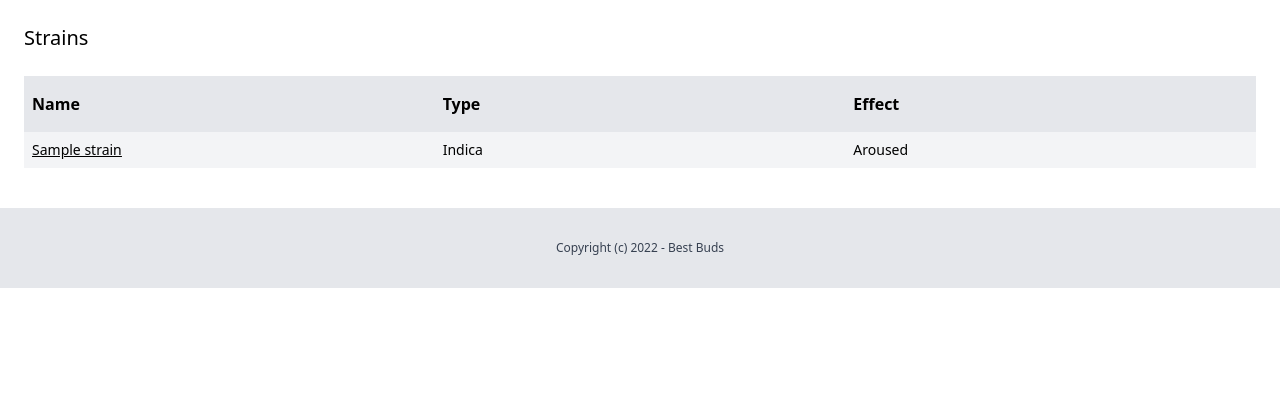
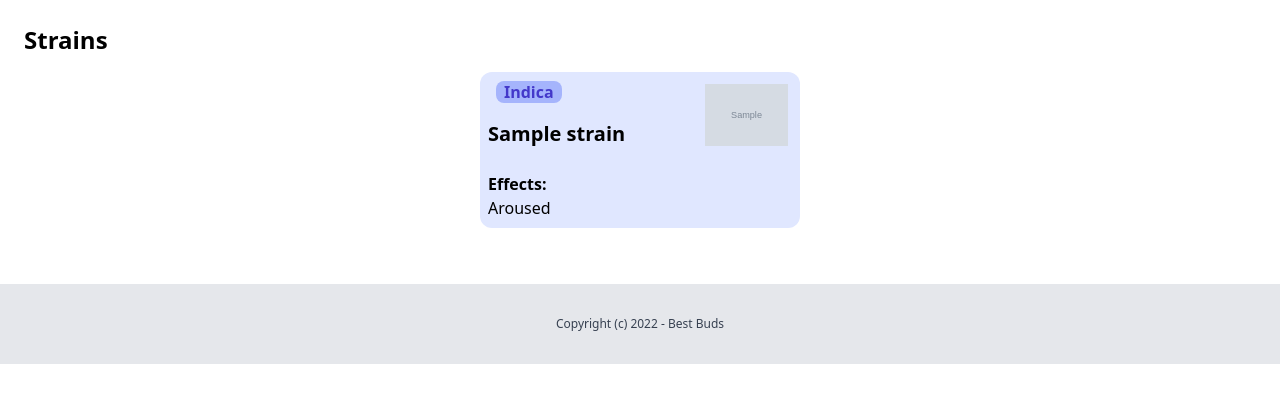
Before and after one commit to Troxed/BestBuds, a Django app: page /strains/ in a window 1280 px wide. Shown: the part 80-483 px from the top of the page. Run offline with Django 4.2, Linux system fonts and the light colour scheme; tables that the repository leaves empty hold one stand-in row (values such as "Sample post"); grey boxes marked "Sample" are stand-in pictures; some libraries are stand-ins or nearby versions.

Commit message:
Changed strain list page style

```diff
--- a/strains/templates/strains/strain_list.html
+++ b/strains/templates/strains/strain_list.html
@@ -4,29 +4,43 @@
 
 {% block content %}
     <div class="py-6 px-6">
-        <h1 class="mb-4 text-xl">Strains</h1>
+        <h1 class="mb-4 text-2xl font-bold">Strains</h1>
 
 
-            {% if strains %}
-            <div class="mt-6 flex justify-between">
-                <p class="py-4 px-2 bg-gray-200 font-semibold w-full">Name</p>
-                <p class="py-4 px-2 bg-gray-200 font-semibold w-full">Type</p>
-                <p class="py-4 px-2 bg-gray-200 font-semibold w-full">Effect</p>
-            </div>
-
+        {% if strains %}
             {% for strain in strains %}
                 {% if strain.stock != "gone_forever" and strain.stock != "out_of_stock" %}
-                    <div class="flex justify-between text-sm">
-                        <p class="py-2 px-2 w-full underline {% cycle 'bg-gray-100' '' %}">
-                            <a href="{% url 'strains:strain_detail' strain.id %}">{{ strain.name }}</a>
-                        </p>
-                        <p class="py-2 px-2 w-full {% cycle 'bg-gray-100' '' %}">{{ strain.get_type_display }}</p>
-                        <p class="py-2 px-2 w-full {% cycle 'bg-gray-100' '' %}">{{ strain.get_effect_display }}</p>
-                    </div>
+                        <div onclick="location.href='{% url 'strains:strain_detail' strain.id %}';"class="grid grid-cols-3 mx-auto rounded-xl m-4 h-42 max-w-xs
+                            {% if strain.get_type_display == 'Sativa' %}bg-yellow-100
+                            {% elif strain.get_type_display == 'Sativa Hybrid' %}bg-yellow-100
+                            {% elif strain.get_type_display == 'Hybrid' %}bg-emerald-100
+                            {% elif strain.get_type_display == 'Indica Hybrid' %}bg-indigo-100
+                            {% else %}bg-indigo-100{% endif %}">
+
+                                <div class="col-span-2 px-4 mt-2">
+                                    <a class="px-2 rounded-lg font-bold
+                                        {% if strain.get_type_display == 'Sativa' %}bg-yellow-300 text-yellow-700
+                                        {% elif strain.get_type_display == 'Sativa Hybrid' %}bg-yellow-300 text-yellow-700
+                                        {% elif strain.get_type_display == 'Hybrid' %}bg-emerald-300 text-emerald-700
+                                        {% elif strain.get_type_display == 'Indica Hybrid' %}bg-indigo-300 text-indigo-700
+                                        {% else %}bg-indigo-300 text-indigo-700{% endif %}">{{ strain.get_type_display}}</a>
+                                </div>
+
+                                <img src="{{ strain.image.url }}" class="row-span-3 p-3 justify-self-end" style="max-height: 180px">
+
+                                <div class="col-span-2 px-2 mt-4 text-xl font-bold">
+                                    <a>{{ strain.name }}</a>
+                                </div>
+
+                                <div class="col-span-2 px-2 mt-6 mb-2 w-full">
+                                    <span class="font-bold">Effects:<br></span><span>{{ strain.get_effect_display }}</span>
+                                </div>
+
+                        </div>
                 {% endif %}
             {% endfor %}
         {% else %}
-            <p class="mt= 6 px-2">No strains to display.</p>
+            <div class="mt= 6 px-2">No strains to display.</div>
         {% endif %}
     </div>
 {% endblock %}
```
Also changed, not shown: core/templates/core/base.html (+5 -4 lines).
